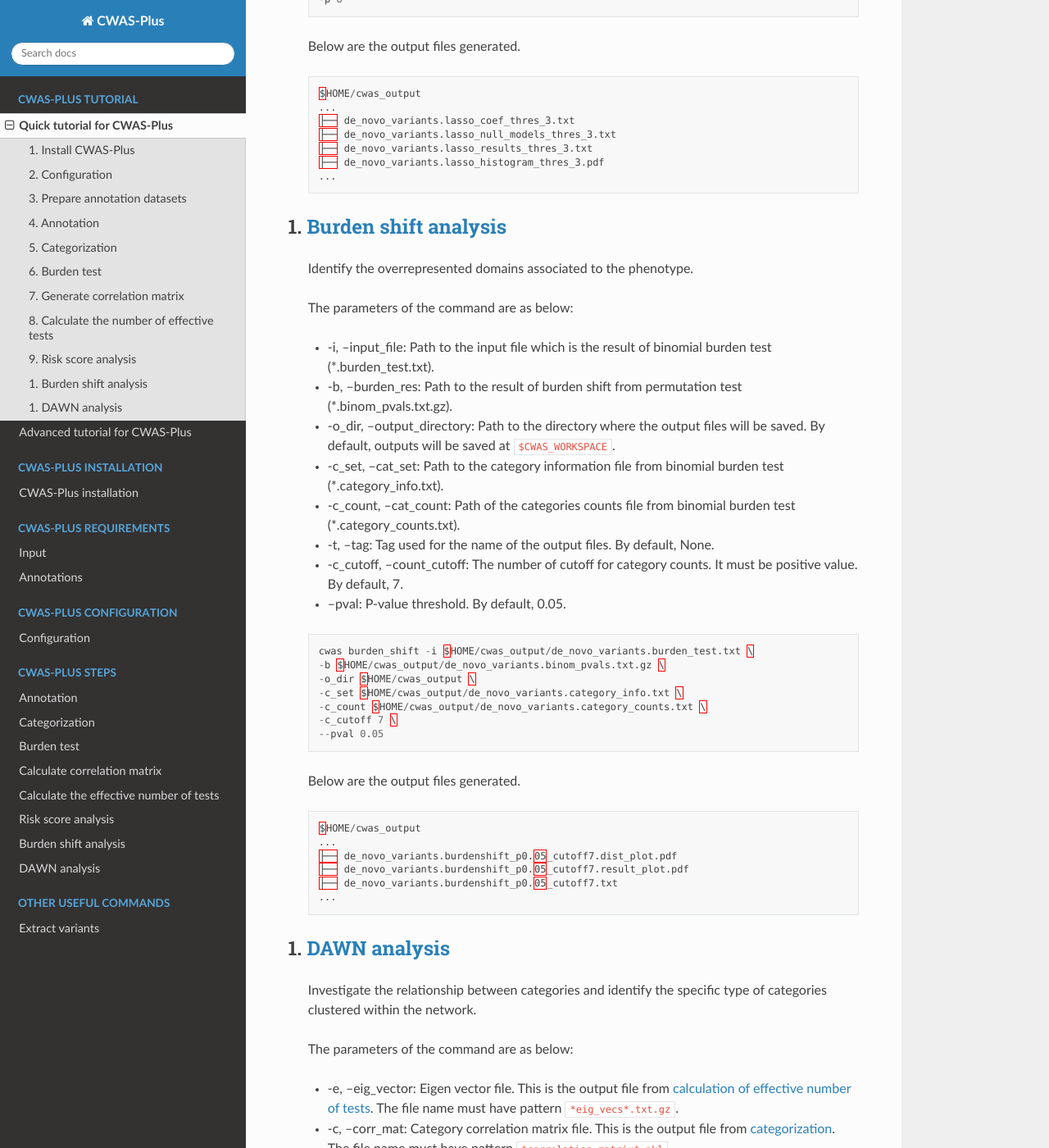
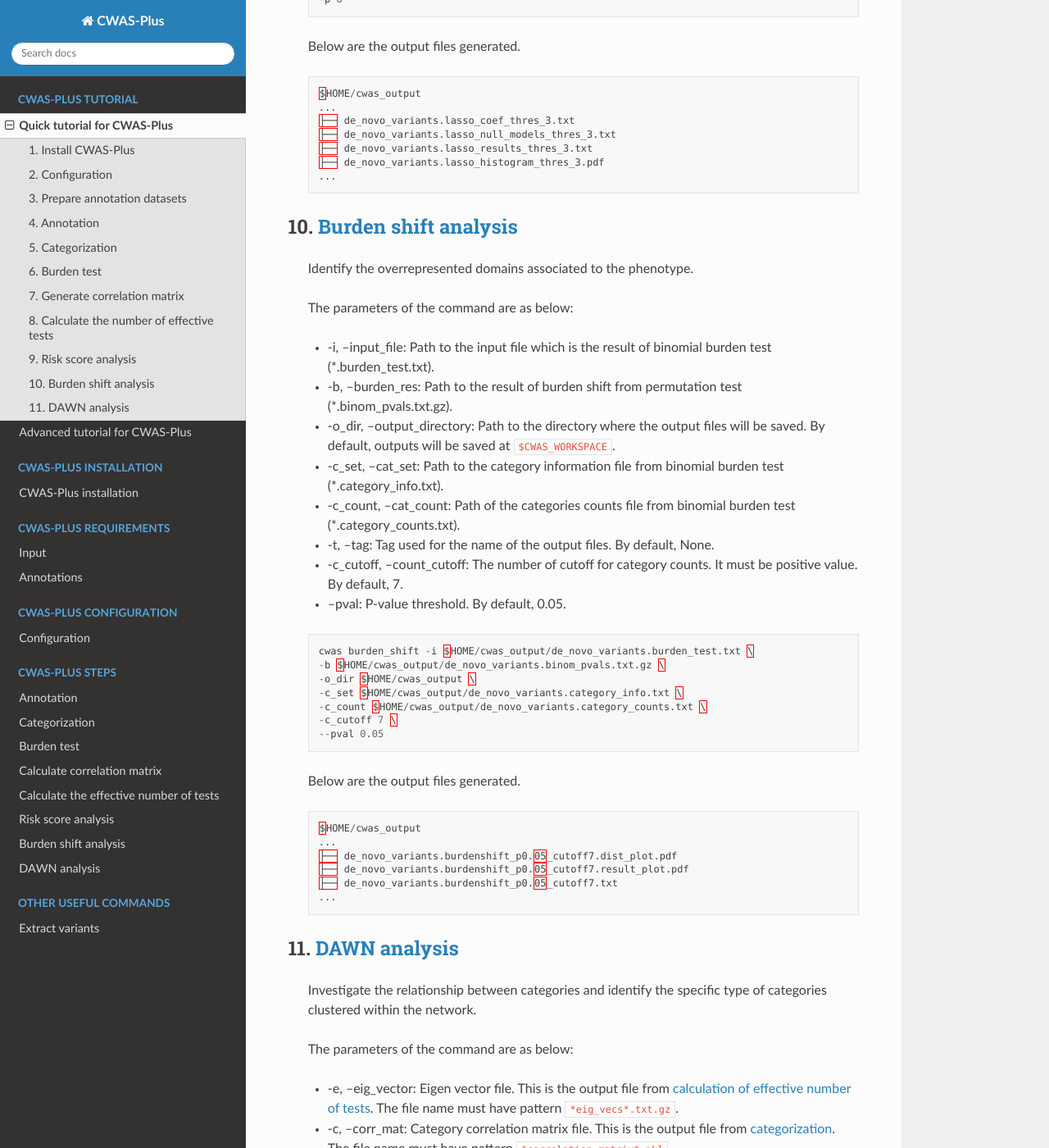
Before and after one commit to joonan-lab/cwas, a Sphinx documentation site: the page built from docs/quickstart/quick_tutorial.rst, in a window 1280 px wide and 1400 px high, scrolled down 8566 px. Shown: the whole window at 82% size. Built offline with Sphinx 7.4.7 and the Read the Docs theme 2.0.0, drawn with Linux system fonts in a browser that asks for light colours.

Commit message:
Update documents

```diff
--- a/docs/quickstart/advanced_tutorial.rst
+++ b/docs/quickstart/advanced_tutorial.rst
@@ -906,7 +906,7 @@ Below are the output files generated.
 
 
 
-1.   :ref:`Burden shift analysis <burdenshift>`
+10.   :ref:`Burden shift analysis <burdenshift>`
 ################################################
 
   Identify the overrepresented domains associated to the phenotype.
@@ -960,7 +960,7 @@ Below are the output files generated.
 
 
 
-1.   :ref:`DAWN analysis <dawn>`
+11.   :ref:`DAWN analysis <dawn>`
 ##################################
 
   Investigate the relationship between categories and identify the specific type of categories clustered within the network.
--- a/docs/quickstart/quick_tutorial.rst
+++ b/docs/quickstart/quick_tutorial.rst
@@ -362,7 +362,7 @@ Below are the output files generated.
     ...
 
 
-1.   :ref:`Burden shift analysis <burdenshift>`
+10.   :ref:`Burden shift analysis <burdenshift>`
 ################################################
 
   Identify the overrepresented domains associated to the phenotype.
@@ -401,7 +401,7 @@ Below are the output files generated.
 
 
 
-1.    :ref:`DAWN analysis <dawn>`
+11.    :ref:`DAWN analysis <dawn>`
 ####################################
 
   Investigate the relationship between categories and identify the specific type of categories clustered within the network.
```
